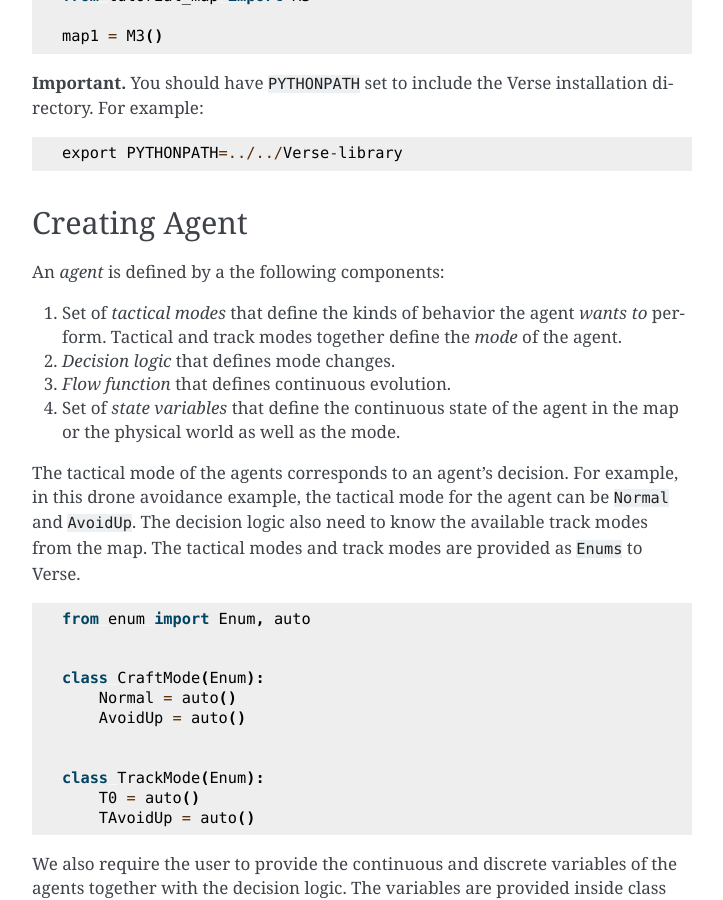
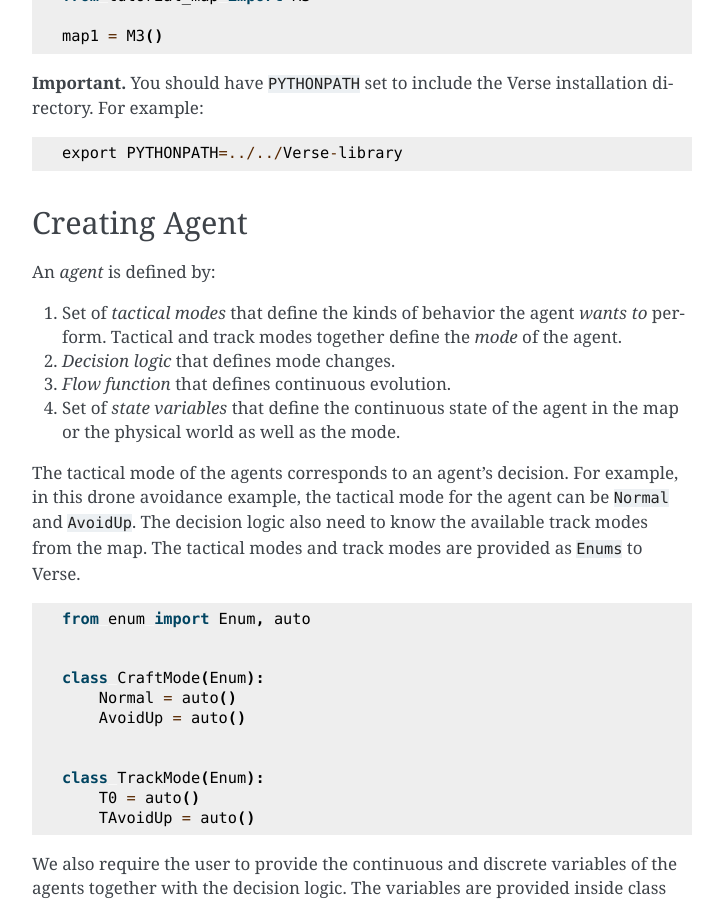
Before and after one commit to AutoVerse-ai/Verse-library, a Sphinx documentation site: the page built from docs/source/creating_scenario_in_verse.md, in a window 1280 px wide and 900 px high, scrolled down 507 px. Shown: the whole window, without its empty margins (388-1111 px from the left). Built offline with Sphinx 7.4.7, drawn with Linux system fonts in a browser that asks for light colours.

Commit message:
Editing the creating scenario documentation

````diff
--- a/docs/source/creating_scenario_in_verse.md
+++ b/docs/source/creating_scenario_in_verse.md
@@ -22,7 +22,8 @@ export PYTHONPATH=../../Verse-library
 ```
 
 ## Creating Agent
-An *agent* is defined by a the following components:
+An *agent* is defined by:
+
 1. Set of *tactical modes* that define the kinds of behavior the agent *wants to* perform. Tactical and track modes together define the *mode* of the agent.
 3. *Decision logic* that defines mode changes.
 4. *Flow function* that defines continuous evolution.
````
